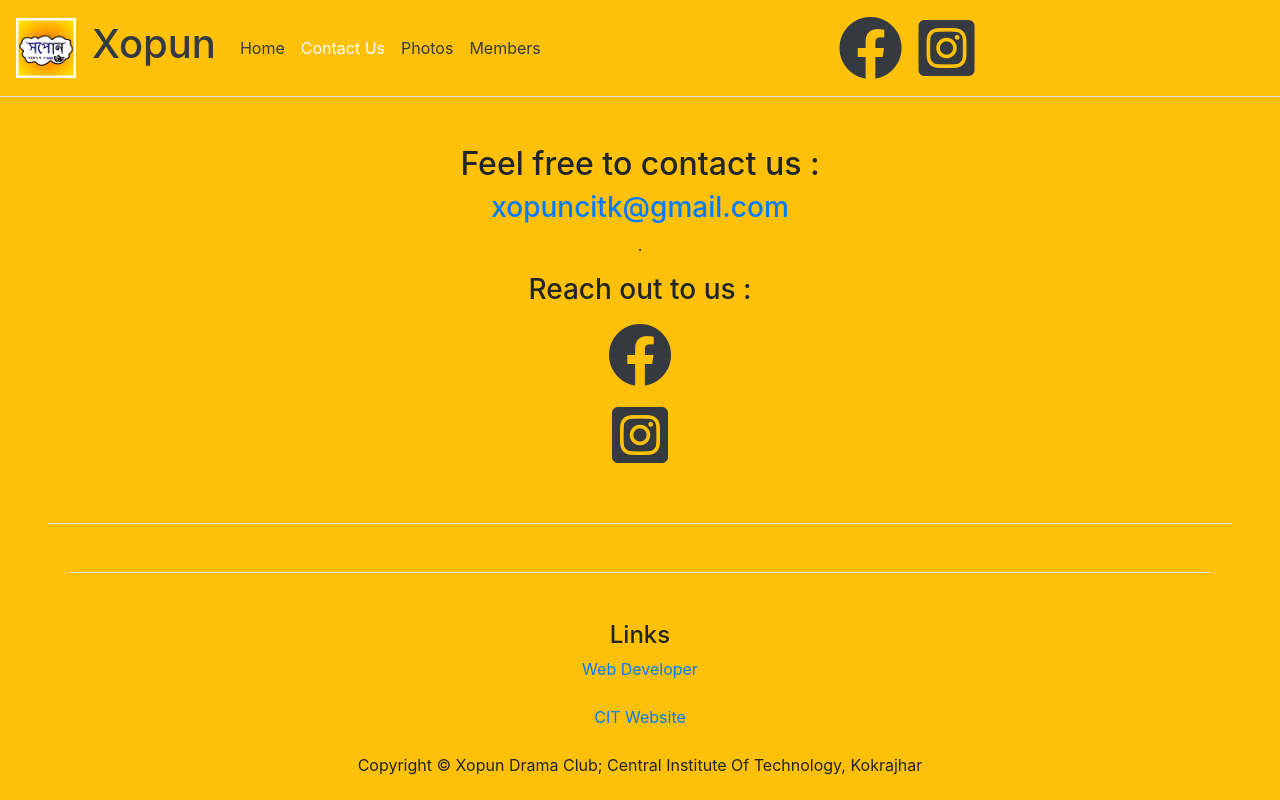
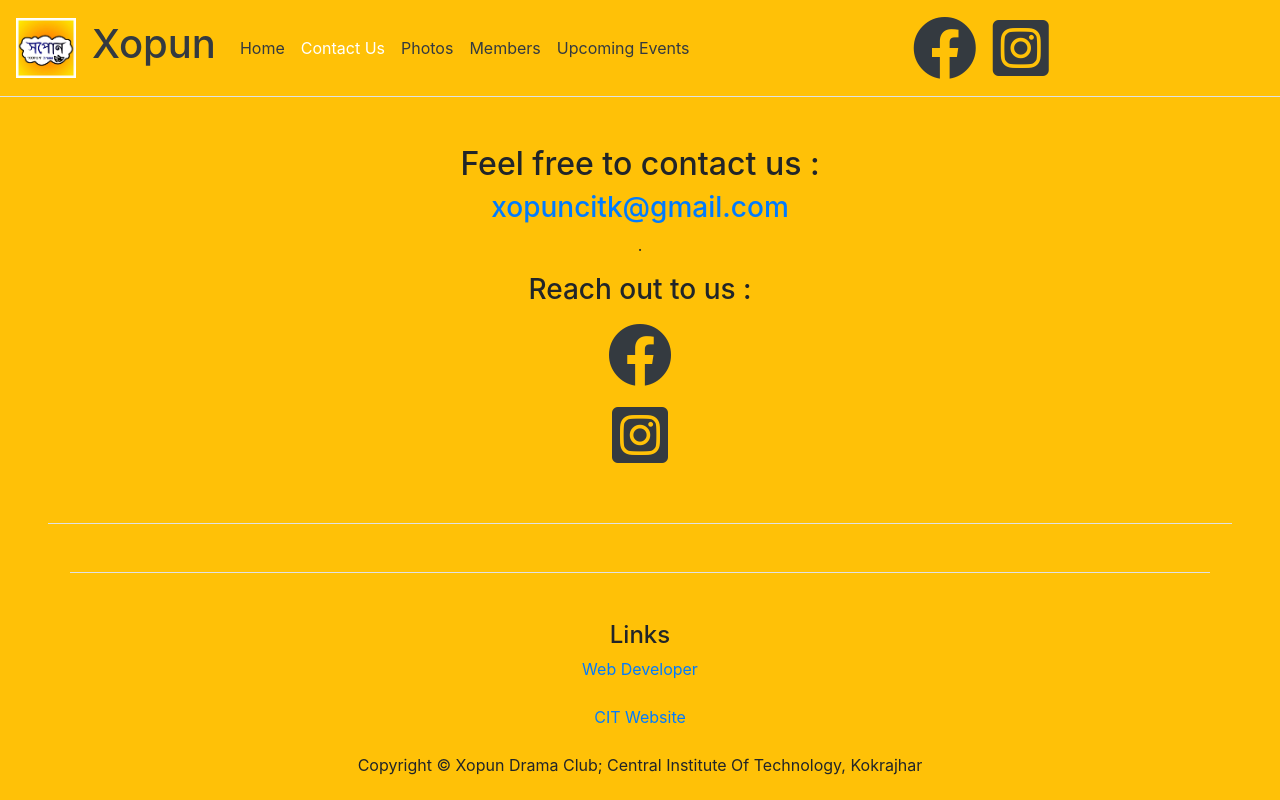
Before and after one commit to xopuncitk/xopuncitk, a plain HTML site: page contact.html in a window 1280 px wide. Drawn offline with Linux system fonts and the light colour scheme; a web font is replaced by a local one.

Commit message:
Update contact.html

```diff
--- a/contact.html
+++ b/contact.html
@@ -53,6 +53,11 @@
           <li class="nav-item">
             <a class="nav-link text-dark" href="members.html" tabindex="-1"
               >Members</a
+            >
+          </li>
+           <li class="nav-item">
+            <a class="nav-link text-dark" href="upcoming.html" tabindex="-1"
+              >Upcoming Events</a
             >
           </li>
         </ul>
```
